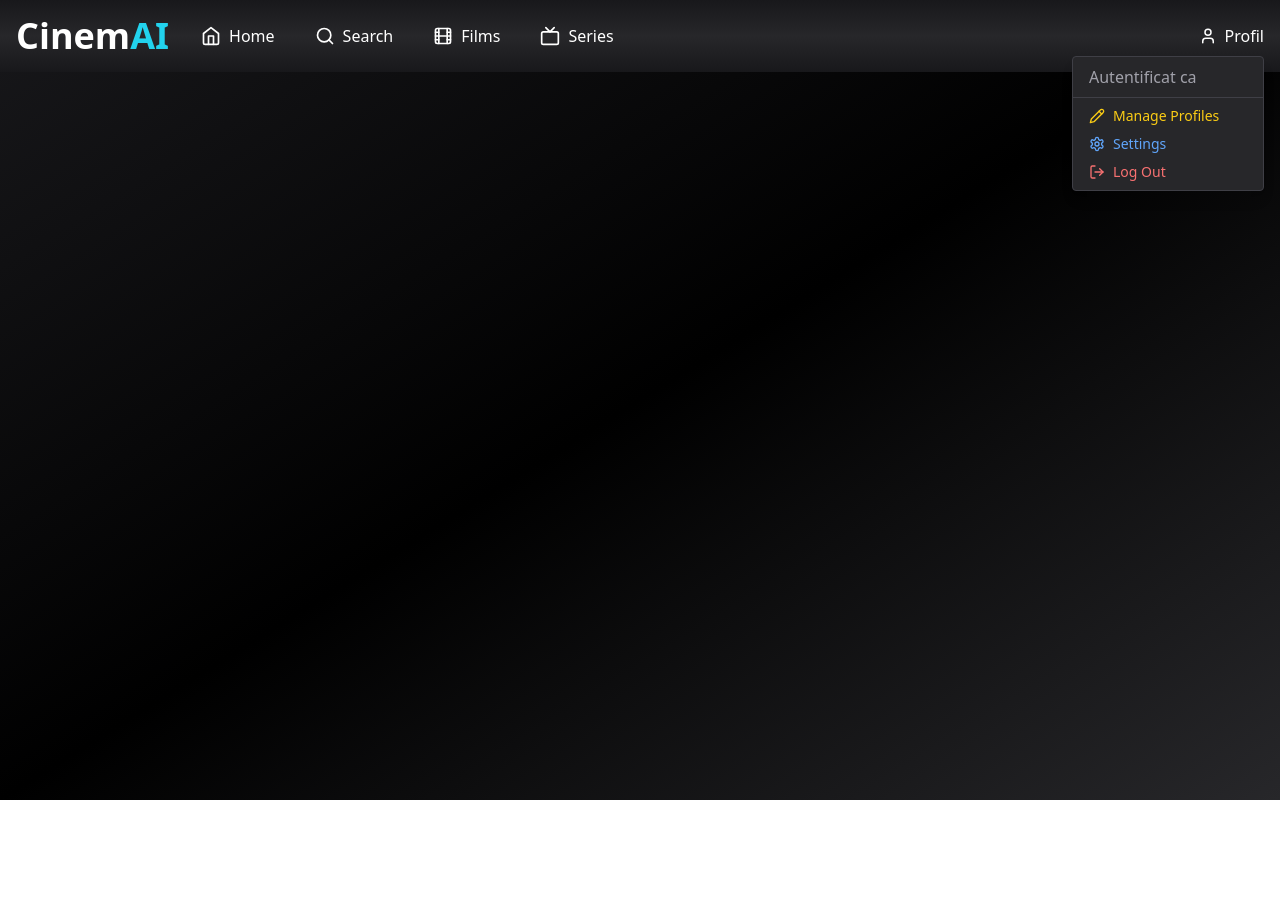
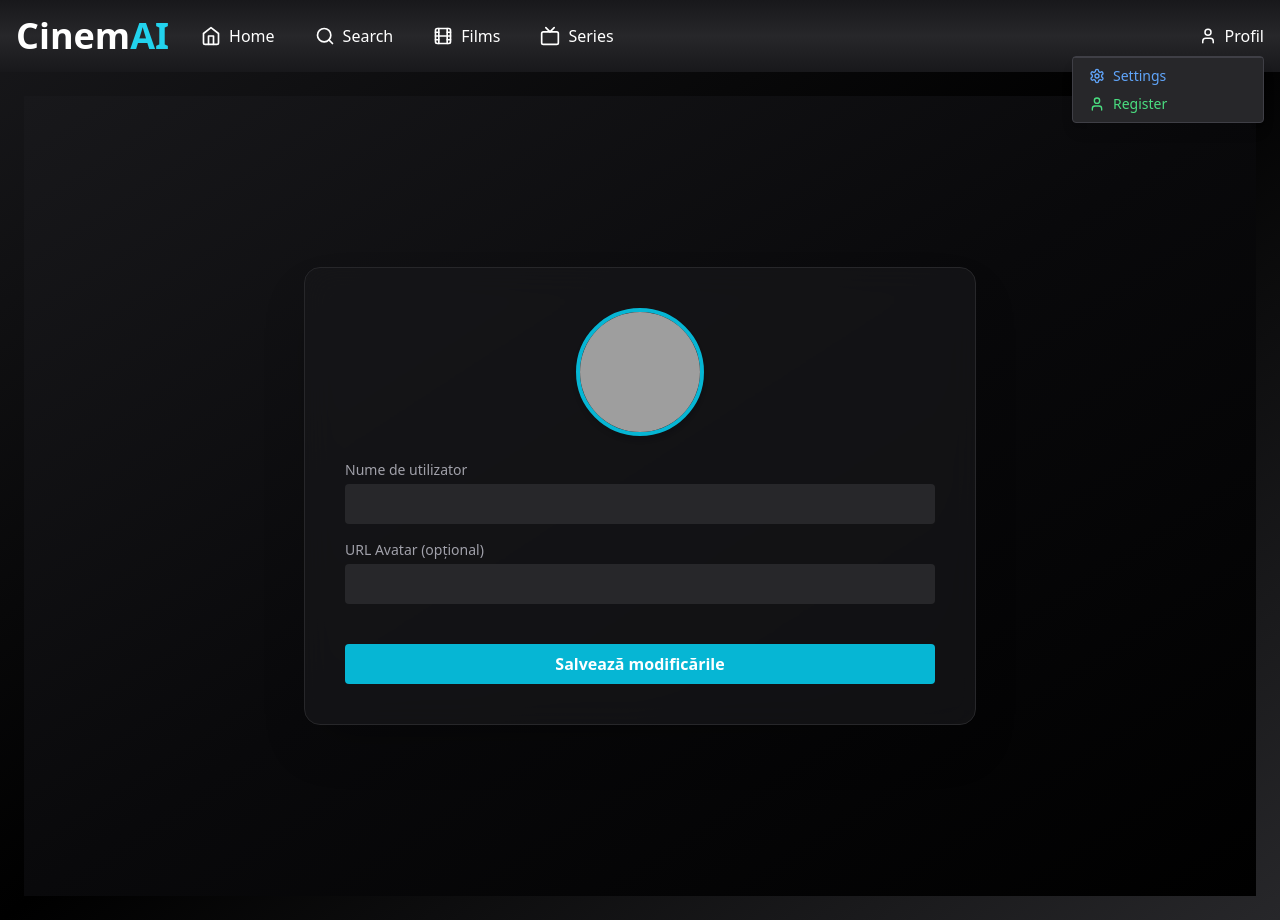
Before and after one commit to mvnole/cinemai, a React (Create React App) app: page /edit-profile in a window 1280 px wide. Both pictures are taken after a click on the button "Profil". Before the commit the page ends 800 px from the top, so only its background shows below. Built offline with nearby package versions, Linux system fonts and the light colour scheme; grey boxes are pictures that could not be loaded.

Commit message:
bugfix si primul film
Former-commit-id: ac9d7796057b03137c20f0736e725d0c90453426

```diff
--- a/src/App.js
+++ b/src/App.js
@@ -3,7 +3,7 @@ import React, { useState, useEffect, useRef } from "react";
 import { Routes, Route, useNavigate, useLocation } from "react-router-dom";
 import { AnimatePresence, motion } from "framer-motion";
 import "video-react/dist/video-react.css";
-
+import EditProfilePage from "./pages/EditProfilePage";
 import HomePage from "./pages/HomePage";
 import ManageProfilesPage from "./pages/ManageProfilesPage";
 import SearchPage from "./pages/SearchPage";
@@ -131,6 +131,7 @@ function App() {
               <Route path="/user/:id" element={<UserPage />} />
               <Route path="/subscription" element={<SubscriptionPage />} />
               <Route path="/login" element={<LoginPage />} />
+              <Route path="/edit-profile" element={<EditProfilePage />} />
             </Routes>
 
             {/* MODAL film */}
--- a/src/components/Header.js
+++ b/src/components/Header.js
@@ -98,11 +98,17 @@ function Header({ showUsers, setShowUsers, userMenuRef }) {
       style={{ originY: 0 }}
     >
       <ul className="divide-y divide-zinc-700">
+        {user && (
           <li>
-                    <div className="px-4 py-2 text-zinc-400">Autentificat ca {user?.user_metadata?.username || user?.email}</div>
+            <div className="px-4 py-2 text-zinc-400">
+              Autentificat ca {user.user_metadata?.username || user.email}
+            </div>
           </li>
+        )}
       </ul>
       <div className="px-4 py-2 border-t border-zinc-700">
+        {user ? (
+          <>
             <button
               onClick={() => {
                 setShowUsers(false);
@@ -127,6 +133,29 @@ function Header({ showUsers, setShowUsers, userMenuRef }) {
             >
               <LogOut size={16} /> Log Out
             </button>
+          </>
+        ) : (
+          <>
+            <button
+              onClick={() => {
+                setShowUsers(false);
+                navigate("/settings");
+              }}
+              className="flex items-center gap-2 text-sm text-blue-400 hover:text-blue-300 mb-2"
+            >
+              <Settings size={16} /> Settings
+            </button>
+            <button
+              onClick={() => {
+                setShowUsers(false);
+                navigate("/register");
+              }}
+              className="flex items-center gap-2 text-sm text-green-400 hover:text-green-300"
+            >
+              <User size={16} /> Register
+            </button>
+          </>
+        )}
       </div>
     </motion.div>
   )}
--- a/src/context/UserContext.js
+++ b/src/context/UserContext.js
@@ -41,7 +41,7 @@ export function UserProvider({ children }) {
     const isLocalhost = window.location.hostname === "localhost";
     const redirectTo = isLocalhost
       ? "http://localhost:3000/subscription"
-      : "https://cinemai.com/subscription";
+      : "https://cinemai.live/subscription";
 
     const { error } = await supabase.auth.signUp({
       email,
--- a/src/data/films.js
+++ b/src/data/films.js
@@ -169,6 +169,19 @@ const films = [
     likes: 3870
   },
   {
+  id: "echo-hunter",
+  title: "Echo Hunter",
+  genre: "Sci-Fi",
+  image: "/posters/echo-hunter.jpg",
+  previewUrl: "/previews/echo-hunter.mp4",
+  description: "Un vânător cibernetic rătăcește printr-un pustiu postapocaliptic, vânând creaturi AI în căutarea ultimei surse de energie.",
+  duration: "8 min",
+  rating: "⭐ 4.9 / 5",
+  cast: ["Victor Stan", "Elena Dragu", "Ionuț Marinescu"],
+  releaseDate: "2025-07-01",
+  likes: 1931
+},
+  {
     id: "sky-hacker",
     title: "Sky Hacker",
     genre: "Action",
--- /dev/null
+++ b/src/pages/EditProfilePage.js
@@ -0,0 +1,106 @@
+import React, { useEffect, useState } from "react";
+import { useNavigate } from "react-router-dom";
+import { useUser } from "../context/UserContext";
+import { supabase } from "../utils/supabaseClient";
+
+function EditProfilePage() {
+  const navigate = useNavigate();
+  const { user } = useUser();
+  const [username, setUsername] = useState("");
+  const [avatarUrl, setAvatarUrl] = useState("");
+  const [loading, setLoading] = useState(false);
+  const [message, setMessage] = useState(null);
+
+  useEffect(() => {
+    const fetchProfile = async () => {
+      if (!user) return;
+      const { data } = await supabase
+        .from("profiles")
+        .select("username, avatar_url")
+        .eq("user_id", user.id)
+        .single();
+
+      if (data) {
+        setUsername(data.username);
+        setAvatarUrl(data.avatar_url);
+      }
+    };
+
+    fetchProfile();
+  }, [user]);
+
+  const handleSave = async () => {
+    setLoading(true);
+    const { error } = await supabase
+      .from("profiles")
+      .update({ username, avatar_url: avatarUrl })
+      .eq("user_id", user.id);
+
+    if (error) {
+      setMessage({ type: "error", text: "Eroare la salvare: " + error.message });
+    } else {
+      setMessage({ type: "success", text: "Profil actualizat!" });
+      setTimeout(() => navigate("/manage-profiles"), 1500);
+    }
+
+    setLoading(false);
+  };
+
+  return (
+    <div className="min-h-screen bg-gradient-to-br from-zinc-900 via-zinc-950 to-black text-white flex items-center justify-center px-6 py-20">
+      <div className="w-full max-w-2xl bg-zinc-900/70 backdrop-blur-lg border border-zinc-800 rounded-2xl p-10 shadow-2xl">
+        <div className="flex flex-col items-center gap-6">
+          <img
+            src={avatarUrl || `https://i.pravatar.cc/150?u=${user?.id}`}
+            alt="avatar"
+            className="w-32 h-32 rounded-full object-cover border-4 border-cyan-500 shadow-md transition-transform hover:scale-105"
+          />
+
+          <div className="w-full space-y-4">
+            <div>
+              <label className="block text-sm text-zinc-400 mb-1">Nume de utilizator</label>
+              <input
+                type="text"
+                value={username}
+                onChange={(e) => setUsername(e.target.value)}
+                className="w-full px-4 py-2 rounded bg-zinc-800 text-white focus:outline-none focus:ring focus:ring-cyan-500"
+              />
+            </div>
+
+            <div>
+              <label className="block text-sm text-zinc-400 mb-1">URL Avatar (opțional)</label>
+              <input
+                type="text"
+                value={avatarUrl}
+                onChange={(e) => setAvatarUrl(e.target.value)}
+                className="w-full px-4 py-2 rounded bg-zinc-800 text-white focus:outline-none focus:ring focus:ring-cyan-500"
+              />
+            </div>
+          </div>
+
+          <button
+            onClick={handleSave}
+            disabled={loading}
+            className={`mt-4 w-full py-2 rounded font-semibold transition ${
+              loading ? "bg-cyan-700 cursor-not-allowed" : "bg-cyan-500 hover:bg-cyan-600"
+            }`}
+          >
+            {loading ? "Se salvează..." : "Salvează modificările"}
+          </button>
+
+          {message && (
+            <p
+              className={`text-sm ${
+                message.type === "error" ? "text-red-400" : "text-green-400"
+              }`}
+            >
+              {message.text}
+            </p>
+          )}
+        </div>
+      </div>
+    </div>
+  );
+}
+
+export default EditProfilePage;
--- a/src/pages/ManageProfilesPage.js
+++ b/src/pages/ManageProfilesPage.js
@@ -10,11 +10,26 @@ function ManageProfilesPage() {
   const [profiles, setProfiles] = useState([]);
 
   useEffect(() => {
-    if (user) {
-      const currentName = user.user_metadata?.username || user.email;
-      const avatarUrl = `https://i.pravatar.cc/100?u=${user.id}`;
-      setProfiles([{ name: currentName, image: avatarUrl }]);
+    const fetchProfile = async () => {
+      if (!user) return;
+
+      const { data, error } = await supabase
+        .from("profiles")
+        .select("username, avatar_url")
+        .eq("user_id", user.id)
+        .single();
+
+      if (error) {
+        console.error("Failed to fetch profile:", error.message);
+        return;
       }
+
+      if (data) {
+        setProfiles([{ name: data.username, image: data.avatar_url }]);
+      }
+    };
+
+    fetchProfile();
   }, [user]);
 
   const handleClick = (name) => {
@@ -22,36 +37,78 @@ function ManageProfilesPage() {
     navigate(`/user/${encodedName}`);
   };
 
+  const handleManualProfileCreation = async () => {
+    const { data: sessionData } = await supabase.auth.getSession();
+    const currentUser = sessionData?.session?.user;
+
+    if (!currentUser) return alert("Deloghează-te și loghează-te din nou.");
+
+    const username = currentUser.user_metadata?.username || currentUser.email;
+    const avatarUrl = `https://i.pravatar.cc/150?u=${currentUser.id}`;
+
+    const { error } = await supabase.from("profiles").insert({
+      user_id: currentUser.id,
+      username,
+      avatar_url: avatarUrl
+    });
+
+    if (error) {
+  console.error("Eroare completă Supabase:", error);
+  alert("❌ Nu s-a putut crea profilul. Verifică consola.");
+} else {
+  alert("✅ Profil creat cu succes");
+  setProfiles([{ name: username, image: avatarUrl }]);
+}
+  };
+
   return (
-    <div className="min-h-screen bg-zinc-900 text-white p-6">
-      <div className="max-w-4xl mx-auto">
-        <h1 className="text-3xl font-bold mb-6">Manage Profiles</h1>
+    <div className="min-h-screen bg-gradient-to-br from-zinc-900 via-zinc-950 to-black text-white px-4 py-16 flex items-center justify-center">
+      <div className="w-full max-w-5xl bg-zinc-900/60 backdrop-blur-md border border-zinc-800 rounded-2xl p-8 shadow-xl">
+        <h1 className="text-3xl md:text-4xl font-extrabold mb-8 text-center text-cyan-400 tracking-tight">
+          Gestionează profilul tău
+        </h1>
 
-        <div className="bg-zinc-800 border border-zinc-700 rounded-lg overflow-hidden">
-          <div className="border-b border-zinc-700 p-4 text-sm text-zinc-300">
-            Profile Settings
+        {profiles.length === 0 && (
+          <div className="text-center mb-6">
+            <button
+              onClick={handleManualProfileCreation}
+              className="bg-cyan-600 hover:bg-cyan-500 px-6 py-3 rounded text-white font-semibold"
+            >
+              Creează profil manual
+            </button>
           </div>
-          <ul>
+        )}
+
+        <div className="grid grid-cols-1 sm:grid-cols-2 md:grid-cols-3 gap-8 mt-6">
           {profiles.map((profile) => (
-              <li
+            <div
               key={profile.name}
               onClick={() => handleClick(profile.name)}
-                className="flex items-center justify-between px-4 py-3 hover:bg-zinc-700 transition-colors cursor-pointer"
+              className="group cursor-pointer rounded-xl bg-zinc-800 hover:bg-zinc-700 transition duration-200 overflow-hidden shadow-md border border-zinc-700"
             >
-                <div className="flex items-center gap-4">
+              <div className="relative w-full aspect-[4/3] bg-zinc-700">
                 <img
                   src={profile.image}
                   alt={profile.name}
-                    className="w-12 h-12 rounded object-cover"
+                  className="w-full h-full object-cover rounded-t-xl"
                 />
-                  <span className="text-base">{profile.name}</span>
+                <button
+                  onClick={(e) => {
+                    e.stopPropagation();
+                    navigate("/edit-profile");
+                  }}
+                  className="absolute top-2 right-2 text-white bg-cyan-600 hover:bg-cyan-500 rounded-full p-2 shadow-md"
+                >
+                  <Pencil size={16} />
+                </button>
               </div>
-                <button className="text-cyan-400 hover:text-cyan-300">
-                  <Pencil size={18} />
-                </button>
-              </li>
+              <div className="px-4 py-3">
+                <p className="text-center text-lg font-semibold text-white group-hover:text-cyan-300">
+                  {profile.name}
+                </p>
+              </div>
+            </div>
           ))}
-          </ul>
         </div>
       </div>
     </div>
```
Also changed, not shown: 2 other files (tests, documents, lock files or other folders). Lines whose indentation alone changed are shown as unchanged.
